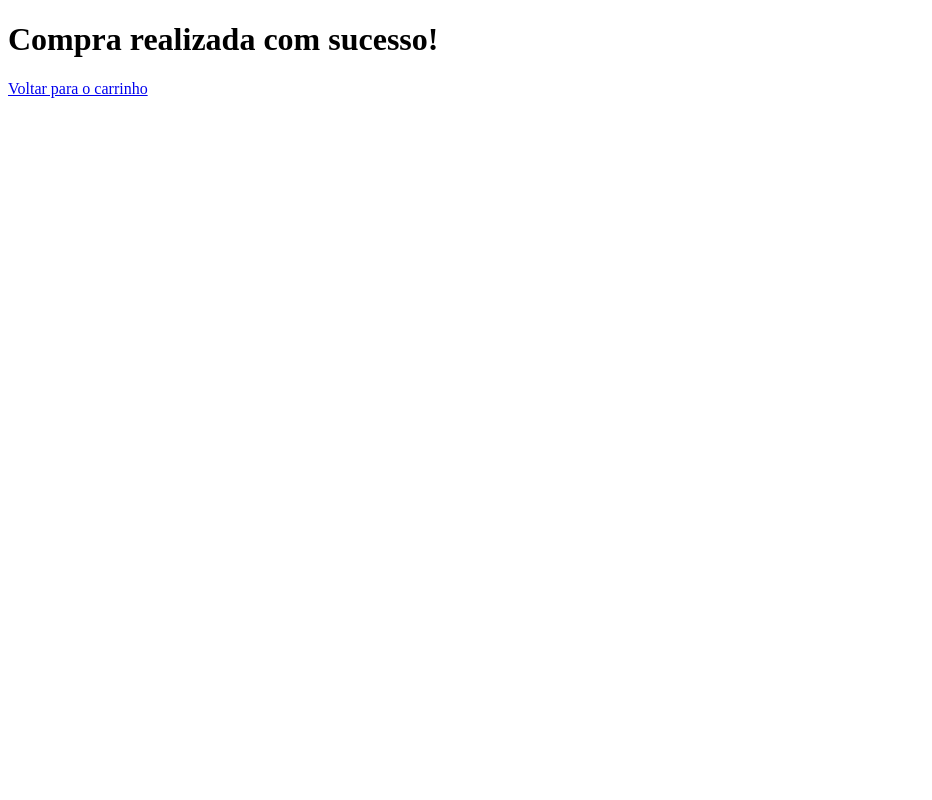
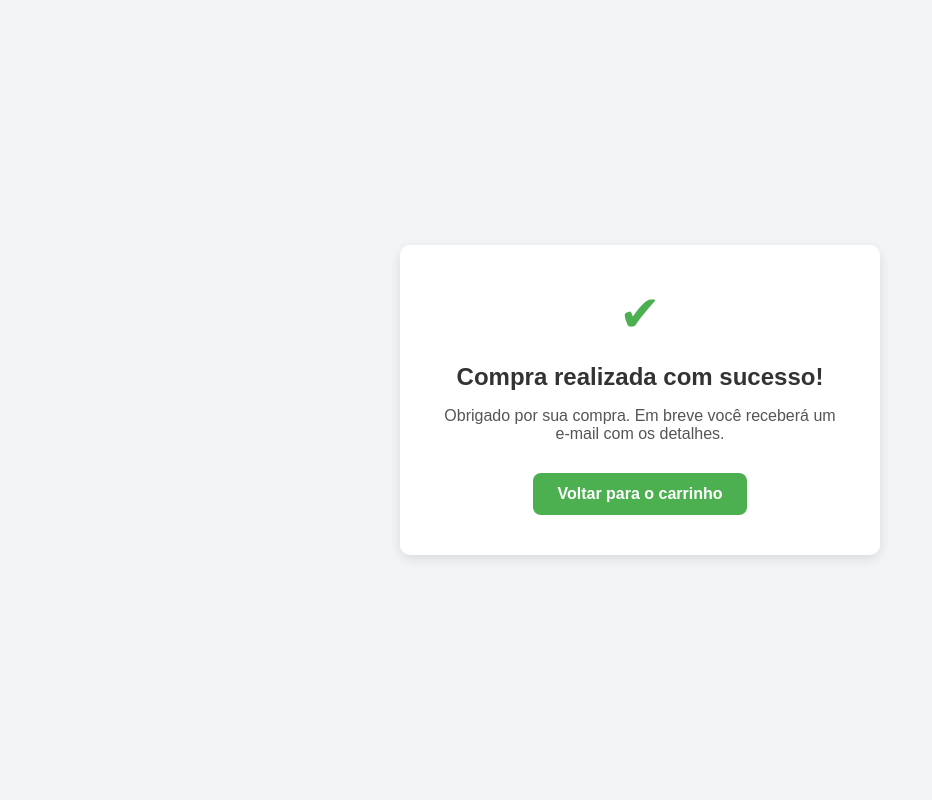
Before and after one commit to Bestofef-afk/Farmaceutico, a PHP site: page /sucesso.php in a window 1280 px wide. Shown: the whole page, without its empty margins (0-932 px from the left). Run offline with PHP 8.4, Linux system fonts and the light colour scheme.

Commit message:
Add files via upload

```diff
--- /dev/null
+++ b/main/paginas/sucesso.css
@@ -0,0 +1,60 @@
+/* Estilo da página de sucesso */
+body {
+    margin: 0;
+    padding: 0;
+    font-family: Arial, sans-serif;
+    background-color: #f3f4f6;
+    display: flex;
+    justify-content: center;
+    align-items: center;
+    height: 100vh;
+}
+
+.success-container {
+    display: flex;
+    justify-content: center;
+    align-items: center;
+    text-align: center;
+    padding: 30px;
+}
+
+.success-message {
+    background-color: #ffffff;
+    border-radius: 10px;
+    box-shadow: 0px 4px 12px rgba(0, 0, 0, 0.1);
+    padding: 40px;
+    max-width: 400px;
+    width: 100%;
+}
+
+.success-icon {
+    font-size: 50px;
+    color: #4CAF50; /* Verde */
+}
+
+h1 {
+    font-size: 24px;
+    color: #333;
+    margin: 20px 0 10px;
+}
+
+p {
+    font-size: 16px;
+    color: #555;
+    margin-bottom: 30px;
+}
+
+.btn-back {
+    display: inline-block;
+    padding: 12px 24px;
+    background-color: #4CAF50; /* Verde */
+    color: white;
+    text-decoration: none;
+    font-weight: bold;
+    border-radius: 8px;
+    transition: background-color 0.3s ease;
+}
+
+.btn-back:hover {
+    background-color: #45a049; /* Tom mais escuro de verde */
+}
--- a/main/paginas/sucesso.php
+++ b/main/paginas/sucesso.php
@@ -1,12 +1,19 @@
 <!DOCTYPE html>
-<html lang="en">
+<html lang="pt-BR">
 <head>
     <meta charset="UTF-8">
     <meta name="viewport" content="width=device-width, initial-scale=1.0">
-    <title>Document</title>
+    <title>Compra Realizada</title>
+    <link rel="stylesheet" href="sucesso.css">
 </head>
 <body>
-    <h1>Compra realizada com sucesso!</h1>
-    <a href="carrinho.php">Voltar para o carrinho</a>
+    <div class="success-container">
+        <div class="success-message">
+            <span class="success-icon">&#10004;</span>
+            <h1>Compra realizada com sucesso!</h1>
+            <p>Obrigado por sua compra. Em breve você receberá um e-mail com os detalhes.</p>
+            <a href="carrinho.php" class="btn-back">Voltar para o carrinho</a>
+        </div>
+    </div>
 </body>
 </html>
```
Also changed, not shown: main/paginas/carrinho.php (+7 -0 lines), main/paginas/styles.css (+25 -1 lines).
